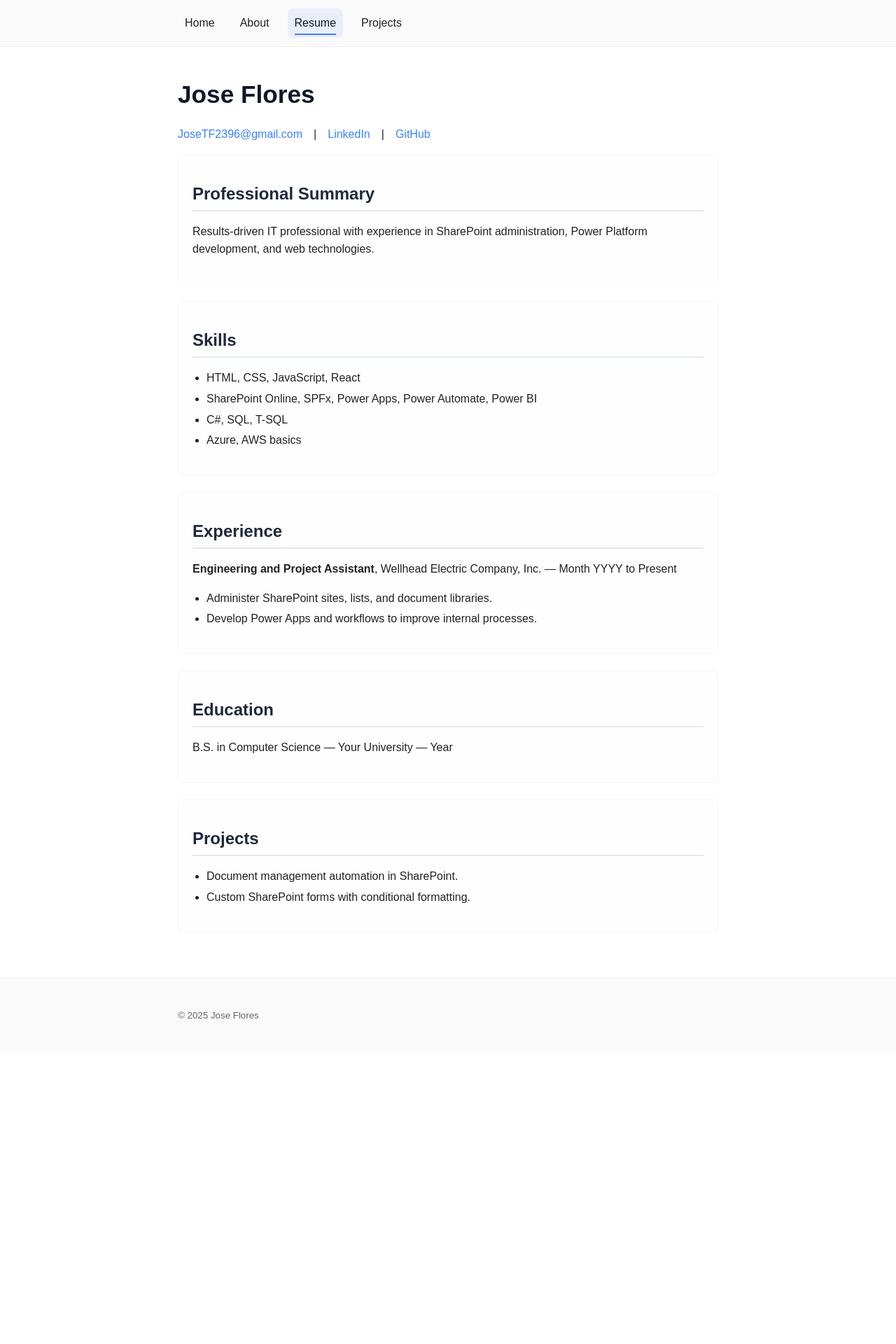
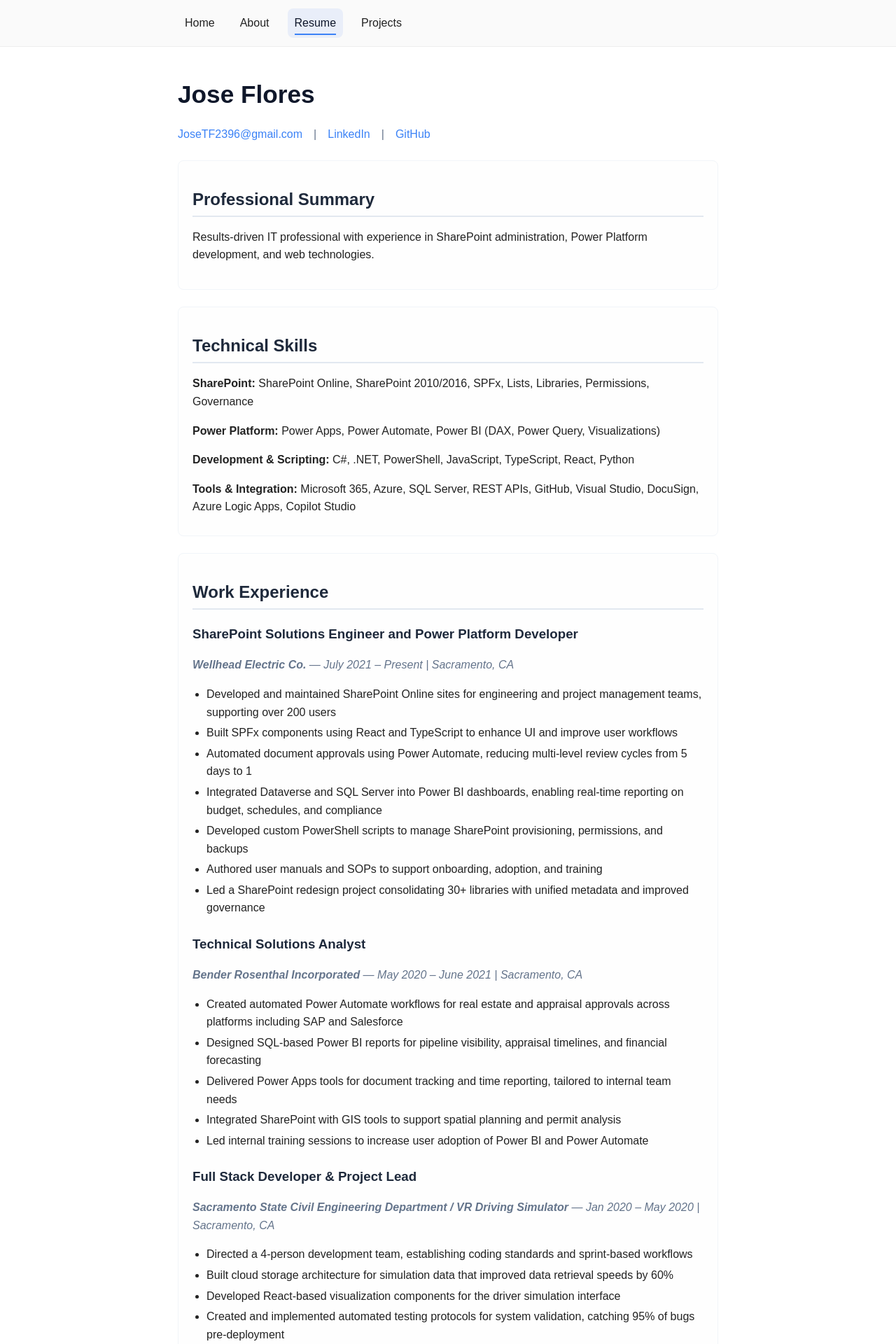
Before and after one commit to Josetf2396/Josetf2396.github.io, a Jekyll site: the page built from resume.html, in a window 1280 px wide. Shown: the top 1920 px of the page at 70% size. Built offline with Jekyll 4.4.1, drawn with Linux system fonts in a browser that asks for light colours; before the commit the page ends 1502 px from its top, so only the background shows below that; some of the changed text lies outside the part shown.

Commit message:
added info to resume and styles

```diff
--- a/resume.html
+++ b/resume.html
@@ -17,33 +17,99 @@ nav: resume
 </section>
 
 <section>
-  <h2>Skills</h2>
-  <ul>
-    <li>HTML, CSS, JavaScript, React</li>
-    <li>SharePoint Online, SPFx, Power Apps, Power Automate, Power BI</li>
-    <li>C#, SQL, T-SQL</li>
-    <li>Azure, AWS basics</li>
-  </ul>
+  <h2>Technical Skills</h2>
+  <div class="skills-section">
+    <p><strong>SharePoint:</strong> SharePoint Online, SharePoint 2010/2016, SPFx, Lists, Libraries, Permissions, Governance</p>
+    <p><strong>Power Platform:</strong> Power Apps, Power Automate, Power BI (DAX, Power Query, Visualizations)</p>
+    <p><strong>Development & Scripting:</strong> C#, .NET, PowerShell, JavaScript, TypeScript, React, Python</p>
+    <p><strong>Tools & Integration:</strong> Microsoft 365, Azure, SQL Server, REST APIs, GitHub, Visual Studio, DocuSign, Azure Logic Apps, Copilot Studio</p>
+  </div>
 </section>
 
 <section>
-  <h2>Experience</h2>
-  <p><strong>Engineering and Project Assistant</strong>, Wellhead Electric Company, Inc. — Month YYYY to Present</p>
-  <ul>
-    <li>Administer SharePoint sites, lists, and document libraries.</li>
-    <li>Develop Power Apps and workflows to improve internal processes.</li>
-  </ul>
+  <h2>Work Experience</h2>
+
+  <div class="job">
+    <h3>SharePoint Solutions Engineer and Power Platform Developer</h3>
+    <p><strong>Wellhead Electric Co.</strong> — July 2021 – Present | Sacramento, CA</p>
+    <ul>
+      <li>Developed and maintained SharePoint Online sites for engineering and project management teams, supporting over 200 users</li>
+      <li>Built SPFx components using React and TypeScript to enhance UI and improve user workflows</li>
+      <li>Automated document approvals using Power Automate, reducing multi-level review cycles from 5 days to 1</li>
+      <li>Integrated Dataverse and SQL Server into Power BI dashboards, enabling real-time reporting on budget, schedules, and compliance</li>
+      <li>Developed custom PowerShell scripts to manage SharePoint provisioning, permissions, and backups</li>
+      <li>Authored user manuals and SOPs to support onboarding, adoption, and training</li>
+      <li>Led a SharePoint redesign project consolidating 30+ libraries with unified metadata and improved governance</li>
+    </ul>
+  </div>
+
+  <div class="job">
+    <h3>Technical Solutions Analyst</h3>
+    <p><strong>Bender Rosenthal Incorporated</strong> — May 2020 – June 2021 | Sacramento, CA</p>
+    <ul>
+      <li>Created automated Power Automate workflows for real estate and appraisal approvals across platforms including SAP and Salesforce</li>
+      <li>Designed SQL-based Power BI reports for pipeline visibility, appraisal timelines, and financial forecasting</li>
+      <li>Delivered Power Apps tools for document tracking and time reporting, tailored to internal team needs</li>
+      <li>Integrated SharePoint with GIS tools to support spatial planning and permit analysis</li>
+      <li>Led internal training sessions to increase user adoption of Power BI and Power Automate</li>
+    </ul>
+  </div>
+
+  <div class="job">
+    <h3>Full Stack Developer & Project Lead</h3>
+    <p><strong>Sacramento State Civil Engineering Department / VR Driving Simulator</strong> — Jan 2020 – May 2020 | Sacramento, CA</p>
+    <ul>
+      <li>Directed a 4-person development team, establishing coding standards and sprint-based workflows</li>
+      <li>Built cloud storage architecture for simulation data that improved data retrieval speeds by 60%</li>
+      <li>Developed React-based visualization components for the driver simulation interface</li>
+      <li>Created and implemented automated testing protocols for system validation, catching 95% of bugs pre-deployment</li>
+      <li>Led development team in establishing coding standards and best practices</li>
+    </ul>
+  </div>
 </section>
 
 <section>
   <h2>Education</h2>
-  <p>B.S. in Computer Science — Your University — Year</p>
+  <p><strong>Bachelor of Science in Computer Science</strong><br>
+  California State University, Sacramento — May 2021 | Sacramento, CA</p>
+</section>
+      <li>Built SPFx components using React and TypeScript to enhance UI and improve user workflows</li>
+      <li>Automated document approvals using Power Automate, reducing multi-level review cycles from 5 days to 1</li>
+      <li>Integrated Dataverse and SQL Server into Power BI dashboards, enabling real-time reporting on budget, schedules, and compliance</li>
+      <li>Developed custom PowerShell scripts to manage SharePoint provisioning, permissions, and backups</li>
+      <li>Authored user manuals and SOPs to support onboarding, adoption, and training</li>
+      <li>Led a SharePoint redesign project consolidating 30+ libraries with unified metadata and improved governance</li>
+    </ul>
+  </div>
+
+  <div class="job">
+    <h3>Technical Solutions Analyst</h3>
+    <p><strong>Bender Rosenthal Incorporated</strong> — May 2020 – June 2021 | Sacramento, CA</p>
+    <ul>
+      <li>Created automated Power Automate workflows for real estate and appraisal approvals across platforms including SAP and Salesforce</li>
+      <li>Designed SQL-based Power BI reports for pipeline visibility, appraisal timelines, and financial forecasting</li>
+      <li>Delivered Power Apps tools for document tracking and time reporting, tailored to internal team needs</li>
+      <li>Integrated SharePoint with GIS tools to support spatial planning and permit analysis</li>
+      <li>Led internal training sessions to increase user adoption of Power BI and Power Automate</li>
+    </ul>
+  </div>
+
+  <div class="job">
+    <h3>Full Stack Developer & Project Lead</h3>
+    <p><strong>Sacramento State Civil Engineering Department / VR Driving Simulator</strong> — Jan 2020 – May 2020 | Sacramento, CA</p>
+    <ul>
+      <li>Directed a 4-person development team, establishing coding standards and sprint-based workflows</li>
+      <li>Built cloud storage architecture for simulation data that improved data retrieval speeds by 60%</li>
+      <li>Developed React-based visualization components for the driver simulation interface</li>
+      <li>Created and implemented automated testing protocols for system validation, catching 95% of bugs pre-deployment</li>
+      <li>Led development team in establishing coding standards and best practices</li>
+    </ul>
+  </div>
 </section>
 
 <section>
-  <h2>Projects</h2>
-  <ul>
-    <li>Document management automation in SharePoint.</li>
-    <li>Custom SharePoint forms with conditional formatting.</li>
-  </ul>
+  <h2>Education</h2>
+
+  <p><strong>Bachelor of Science in Computer Science</strong><br>
+  California State University, Sacramento — May 2021 | Sacramento, CA</p>
 </section>
--- a/styles.css
+++ b/styles.css
@@ -107,6 +107,12 @@ li { margin-bottom: 4px; }
   gap: 16px;
   flex-wrap: wrap;
   align-items: center;
+  margin-bottom: 24px;
+  color: #64748b;
+}
+
+.contact-info a {
+  color: #3b82f6;
 }
 
 /* Skills grid */
@@ -116,6 +122,25 @@ li { margin-bottom: 4px; }
   gap: 16px;
 }
 
+.skills-section p {
+  margin-bottom: 8px;
+}
+
+.job {
+  margin-bottom: 24px;
+}
+
+.job h3 {
+  margin-bottom: 4px;
+  color: #1e293b;
+}
+
+.job p {
+  margin-bottom: 8px;
+  color: #64748b;
+  font-style: italic;
+}
+
 /* Mobile responsiveness */
 @media (max-width: 768px) {
   .site-nav { flex-wrap: wrap; }
```
